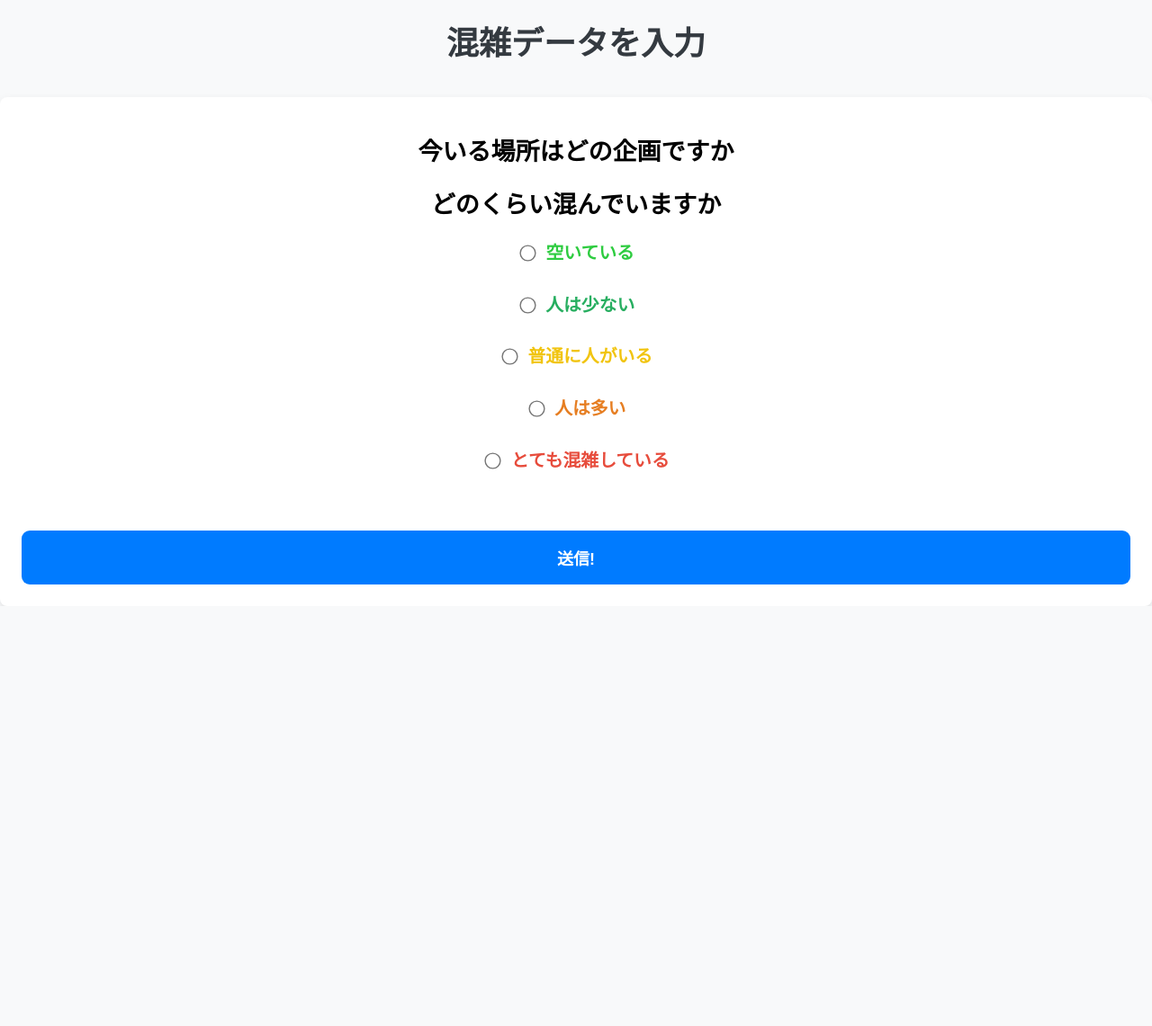
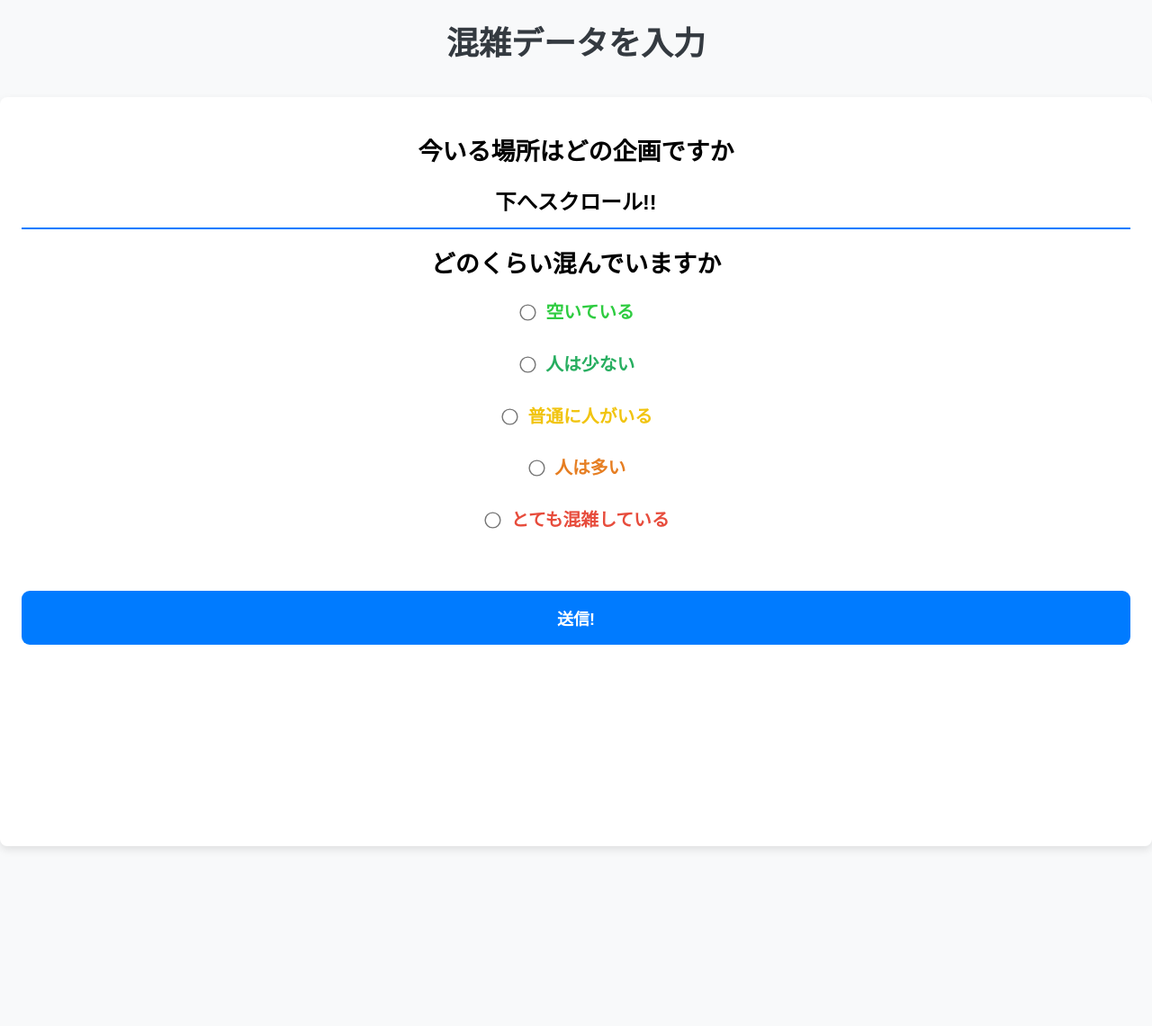
Before and after one commit to katume-eng/csmonitor3, a Django app: page / in a window 1280 px wide. Shown: the whole page at 90% size. Before the commit the page ends 674 px from the top, so only its background shows below. Run offline with Django 5.2, Linux system fonts and the light colour scheme; data that the repository does not hold is empty.

Commit message:
formの下に余白を入れる

```diff
--- a/monitor_app/static/monitor_app/css/con_form_style.css
+++ b/monitor_app/static/monitor_app/css/con_form_style.css
@@ -17,7 +17,7 @@ h1 {
   margin: 20px 0 30px;
   font-size: 2rem;      /* 約36px */
 }
-h2 {
+h2,h3 {
   margin: 16px 0;
   text-align: center;
   font-size: 1.5rem;    /* 約27px */
@@ -189,3 +189,9 @@ button[disabled] {
   opacity: .6;
   pointer-events: none;
 }
+
+body::after {
+  content: "";
+  display: block;
+  height: 200px; /* 必要な余白量に調整 */
+}
--- a/monitor_app/templates/con_form.html
+++ b/monitor_app/templates/con_form.html
@@ -89,6 +89,7 @@
     <input type="hidden" name="location" id="placeInput">
 
     <h2>今いる場所はどの企画ですか</h2>
+    <h3>下へスクロール!!</h3>
     {% regroup form.fields.location.queryset by floor as floor_list %}
     {% for floor_group in floor_list %}
   <div class="floor-section">
@@ -122,6 +123,8 @@
     <div id="form-error" class="error" style="display:none;">今いる場所はどこの企画ですか</div>
 
     <button id="submit-btn" type="submit">送信!</button>
+      <!-- ↓このダミー余白を最後に置く -->
+    <div style="height: 200px;"></div>
   </form>
 
   <script>
```
